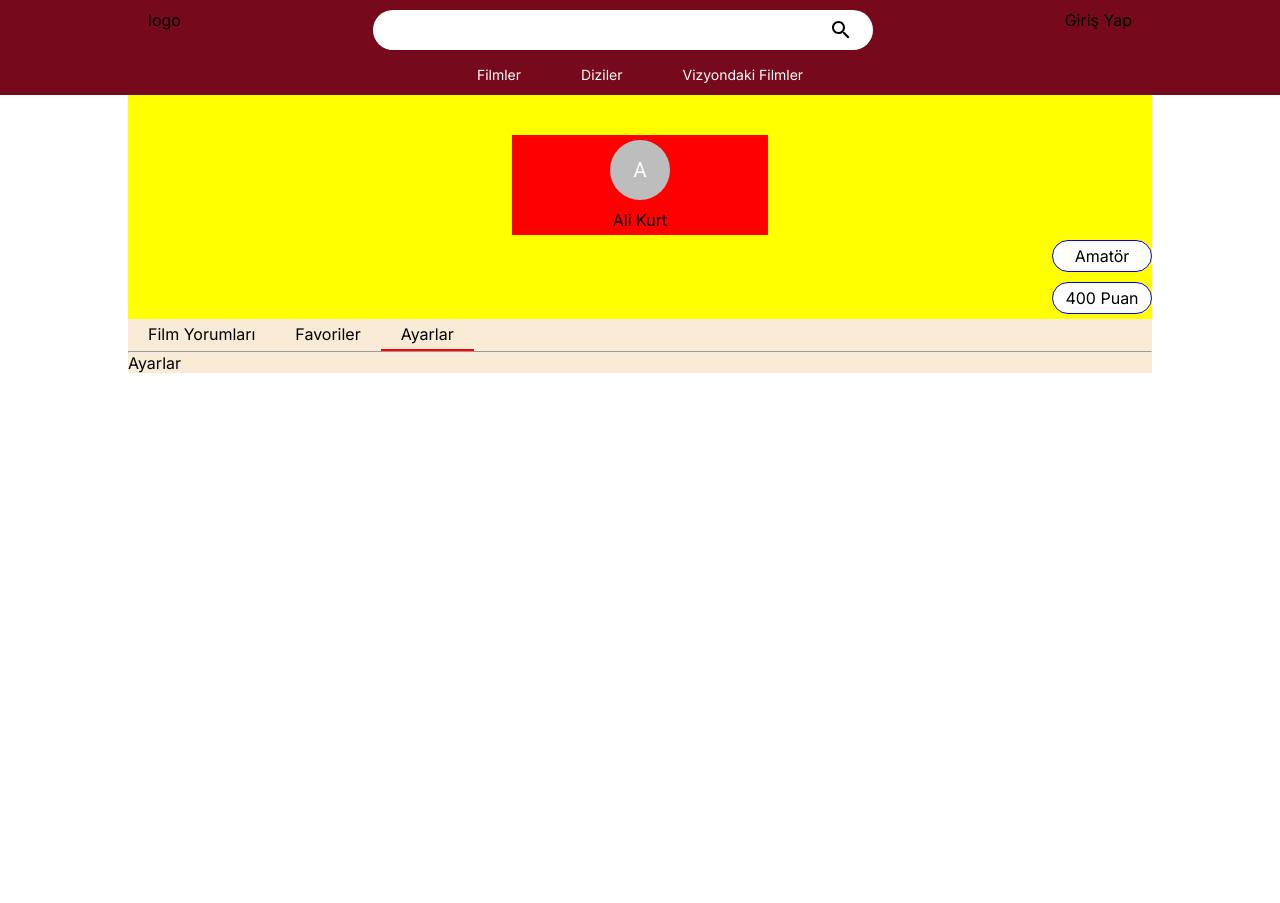
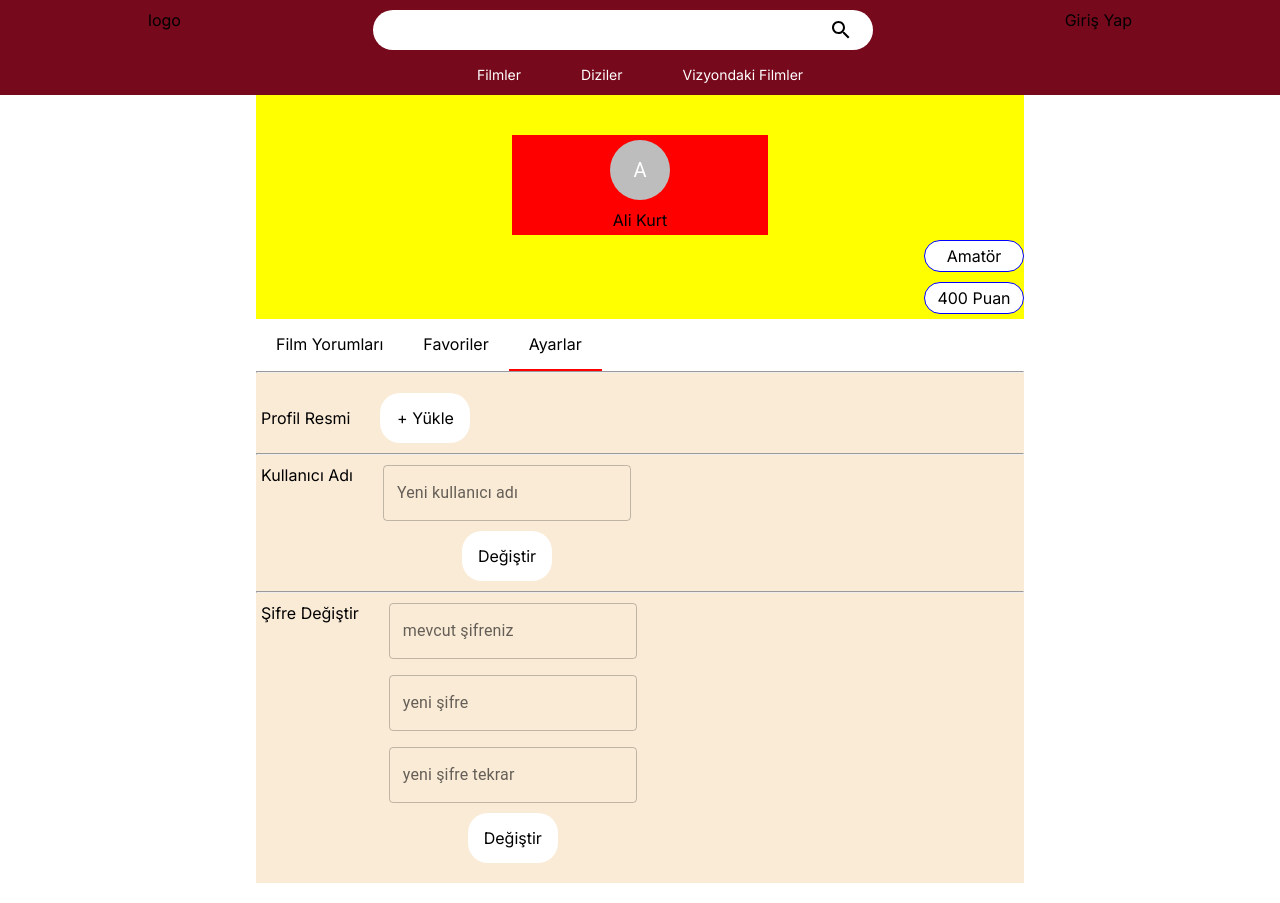
Before and after one commit to ferhatergun/MTS-Frontend, a Next.js app: page /profile/ayarlar in a window 1280 px wide. Before the commit the page ends 800 px from the top, so only its background shows below. Built offline with nearby package versions, Linux system fonts and the light colour scheme.

Commit message:
profil ayarlar mimarisi tamamen yapıldı dolduruldu

```diff
--- a/src/app/(geri kalan)/profile/ayarlar/page.js
+++ b/src/app/(geri kalan)/profile/ayarlar/page.js
@@ -1,7 +1,17 @@
 import React from 'react'
+import styles from './page.module.css'
+import ProfilResmi from '$/components/ProfileAyarlar/ProfilResmi'
+import UserName from '$/components/ProfileAyarlar/UserName'
+import ChangePass from '$/components/ProfileAyarlar/ChangePass'
 
 export default function page() {
   return (
-    <div>Ayarlar</div>
+    <div className={styles.container}>
+      <ProfilResmi />
+      <hr/>
+      <UserName />
+      <hr/>
+      <ChangePass />
+    </div>
   )
 }
--- /dev/null
+++ b/src/app/(geri kalan)/profile/ayarlar/page.module.css
@@ -0,0 +1,4 @@
+.container{
+    padding: 10px 0;
+    background-color: antiquewhite;
+}
--- a/src/app/(geri kalan)/profile/layout.js
+++ b/src/app/(geri kalan)/profile/layout.js
@@ -9,7 +9,6 @@ import Link from 'next/link'
 export default function layout({children}) {
   const pathname = usePathname()
   const path=pathname.split("/")
-  console.log(path)
   return (
     <div className={styles.container} >
         <div className={styles.headerDiv}>
--- a/src/app/(geri kalan)/profile/page.module.css
+++ b/src/app/(geri kalan)/profile/page.module.css
@@ -1,10 +1,11 @@
 .container{
-    width: 80vw;
-    background-color: antiquewhite;
+    width: 60vw;
+    /* background-color: antiquewhite; */
     margin:auto;
+    padding-bottom: 20px;
 }
 .headerDiv{
-    width: 80vw;
+    width: 100%;
     background-color: yellow;
     margin: auto;
     padding-top:5vh;
@@ -45,8 +46,15 @@
 }
 .menuItem{
     /* background-color: aqua; */
-    padding: 5px 20px;
+    padding: 15px 20px;
 }
 .active {
     border-bottom: 2px solid red;
 }
+
+
+@media(max-width:700px){
+    .container{
+        width: 95vw !important;
+    }
+}
--- /dev/null
+++ b/src/components/ProfileAyarlar/ChangePass.js
@@ -0,0 +1,17 @@
+import React from 'react'
+import styles from './page.module.css'
+import { TextField } from '@mui/material'
+
+export default function ChangePass() {
+  return (
+    <div className={styles.containerChange}>
+      <p>Şifre Değiştir</p>
+      <div className={styles.input_btn}>
+        <TextField id="outlined-basic" label="mevcut şifreniz" variant="outlined" />
+        <TextField id="outlined-basic" label="yeni şifre" variant="outlined" sx={{mt:2}}  />
+        <TextField id="outlined-basic" label="yeni şifre tekrar" variant="outlined" sx={{mt:2}} />
+        <div className={styles.button}>Değiştir</div>
+      </div>
+    </div>
+  )
+}
--- /dev/null
+++ b/src/components/ProfileAyarlar/ProfilResmi.js
@@ -0,0 +1,11 @@
+import React from 'react'
+import styles from './page.module.css'
+
+export default function ProfilResmi() {
+  return (
+    <div className={styles.containerProfile}>
+        <p>Profil Resmi</p>
+        <div className={styles.UploadButton}>+ Yükle</div>
+    </div>
+  )
+}
--- /dev/null
+++ b/src/components/ProfileAyarlar/UserName.js
@@ -0,0 +1,16 @@
+import React from 'react'
+import styles from './page.module.css'
+import { TextField } from '@mui/material'
+
+export default function UserName() {
+  return (
+    <div className={styles.containerUser}>
+        <p>Kullanıcı Adı</p>
+        <div className={styles.input_btn}>
+            <TextField id="outlined-basic" label="Yeni kullanıcı adı" variant="outlined" />
+            <div className={styles.button}>Değiştir</div>
+
+        </div>
+    </div>
+  )
+}
--- /dev/null
+++ b/src/components/ProfileAyarlar/page.module.css
@@ -0,0 +1,69 @@
+.containerChange{
+    width: 100%;
+    display: flex;
+    padding: 10px 5px;
+}
+.containerProfile{
+    width: 100%;
+    display: flex;
+    padding: 10px 5px;
+    align-items: center;
+}
+.containerUser{
+    width: 100%;
+    display: flex;
+    padding: 10px 5px;
+}
+.UploadButton{
+    width: 90px;
+    height:50px;
+    background-color: white;
+    display: flex;
+    justify-content: center;
+    align-items: center;
+    margin-left: 30px;
+    border-radius: 20px;
+}
+.UploadButton:hover,.button:hover{
+    cursor: pointer;
+}
+.input_btn{
+    display: flex;
+    flex-direction: column;
+    align-items: center;
+    margin-left: 30px;
+}
+.button{
+    width: 90px;
+    height:50px;
+    background-color: white;
+    display: flex;
+    justify-content: center;
+    align-items: center;
+    border-radius: 20px;
+    margin-top: 10px;
+}
+
+
+@media(max-width:500px){
+    .containerChange{
+        flex-direction: column;
+        align-items: center;
+    }
+    .containerProfile{
+        flex-direction: column;
+        align-items: center;
+    }
+    .containerUser{
+        flex-direction: column;
+        align-items: center;
+    }
+    .UploadButton{
+        margin-left: 0;
+        margin-top: 10px;
+    }
+    .input_btn{
+        margin-left: 0;
+        margin-top: 10px;
+    }
+}
```
